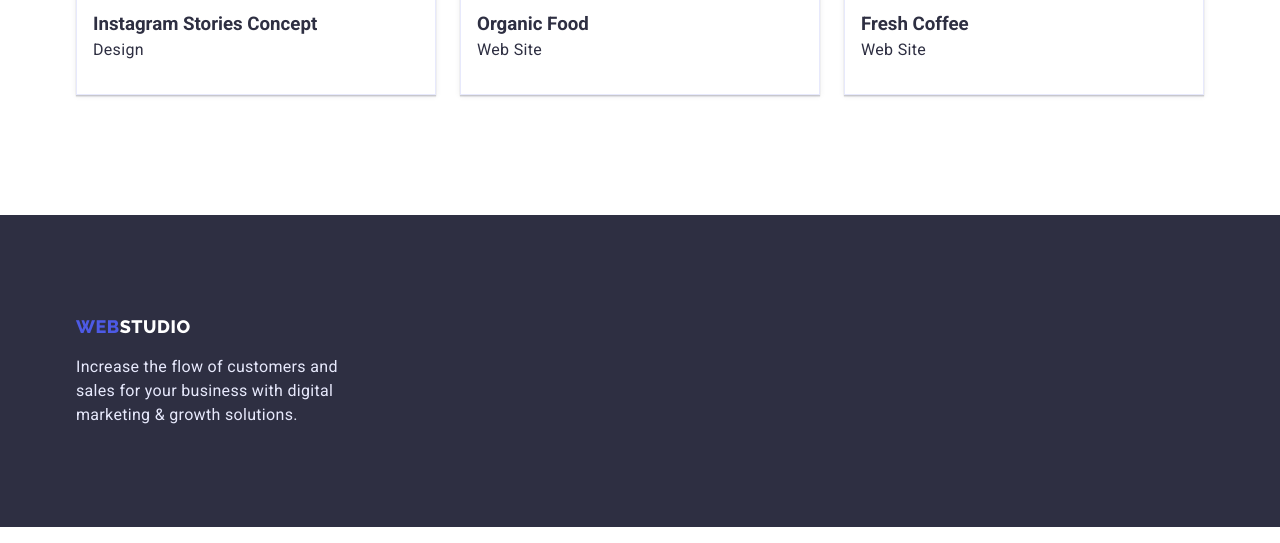
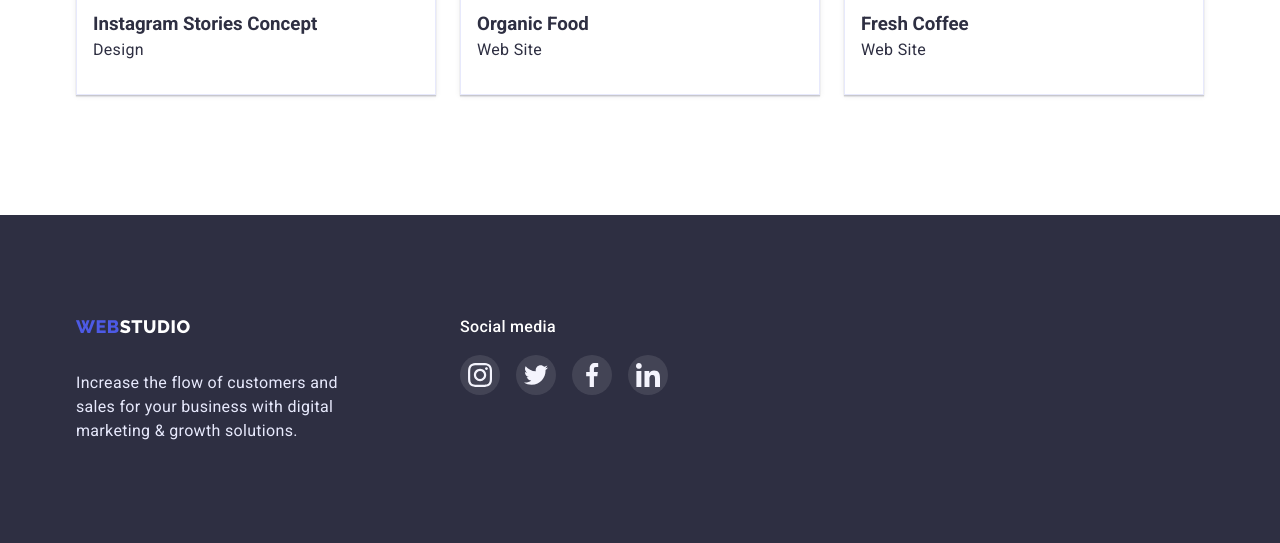
Before and after one commit to AmaJuli/goit-markup-hw-04, a plain HTML site: page portfolio.html in a window 1280 px wide. Shown: the part 1543-2086 px from the top of the page. Drawn offline with nearby package versions, Linux system fonts and the light colour scheme.

Commit message:
cssiconsfin

```diff
--- a/css/styles.css
+++ b/css/styles.css
@@ -224,10 +224,21 @@ img {
 }
 
 .hero {
-    background-color: var(--main-text-color);
+    max-width: 1440px;
     text-align: center;
     padding-top: 188px;
     padding-bottom: 188px;
+    margin: 0 auto;
+    height: 600px;
+    background-image: no repeat;
+    background-size: cover;
+    background-position: center;
+    background-image: linear-gradient(to right,
+                rgba(46, 47, 66, 0.7),
+                rgba(46, 47, 66, 0.7)), url(../images/people-office.jpg);
+
+    background-color: var(--main-text-color);
+
 }
 
 .hero-title {
@@ -432,7 +443,7 @@ img {
     letter-spacing: 0.02em;
 }
 
-.slogan.social {
+.slogan-social {
         display: flex;
         flex-direction: column;
         gap: 16px;
--- a/portfolio.html
+++ b/portfolio.html
@@ -143,11 +143,52 @@
         </div>
     </section>
 </main>
+
 <footer class="slogan">
-    <div class="container">
-    <a href="./index.html" class="slogan-logo logo"><span class="accent">Web</span>Studio</a>
-    <p class="slogan-text">Increase the flow of customers and sales for your business with digital marketing & growth solutions.</p>
+    <div class="container slogan-div">
+        <div class="slogan-back">
+            <a href="./index.html" class="slogan-logo logo"><span class="accent">Web</span>Studio</a>
+            <p class="slogan-text">Increase the flow of customers and sales for your business with digital marketing &
+                growth solutions.</p>
+        </div>
+        <div class="slogan-social">
+            <p class="slogan-media">Social media</p>
+            <ul class="slogan-media-list list">
+                <li class="slogan-media-item">
+                    <a class="slogan-media-link link" href="">
+                        <svg class="slogan-icon" width="24" height="24">
+                            <use href="./images/icons.svg#icon-instagram-2"></use>
+                        </svg>
+                    </a>
+                </li>
+
+                <li class="slogan-media-item">
+                    <a class="slogan-media-link link" href="">
+                        <svg class="slogan-icon" width="24" height="24">
+                            <use href="./images/icons.svg#icon-twitter-1"></use>
+                        </svg>
+                    </a>
+                </li>
+
+                <li class="slogan-media-item">
+                    <a class="slogan-media-link link" href="">
+                        <svg class="slogan-icon" width="24" height="24">
+                            <use href="./images/icons.svg#icon-facebook-1"></use>
+                        </svg>
+                    </a>
+                </li>
+
+                <li class="slogan-media-item">
+                    <a class="slogan-media-link link" href="">
+                        <svg class="slogan-icon" width="24" height="24">
+                            <use href="./images/icons.svg#icon-linkedin-1"></use>
+                        </svg>
+                    </a>
+                </li>
+            </ul>
+        </div>
     </div>
+
 </footer>
 
 </body>
```
Also changed, not shown: images/people-office.jpg (added).
